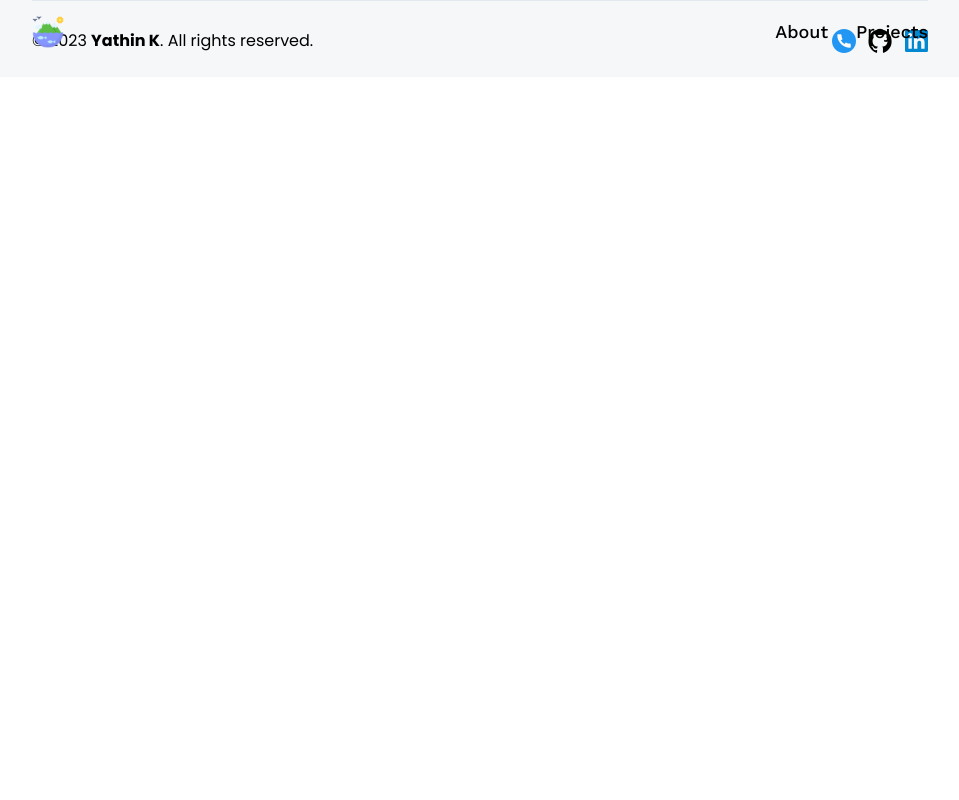
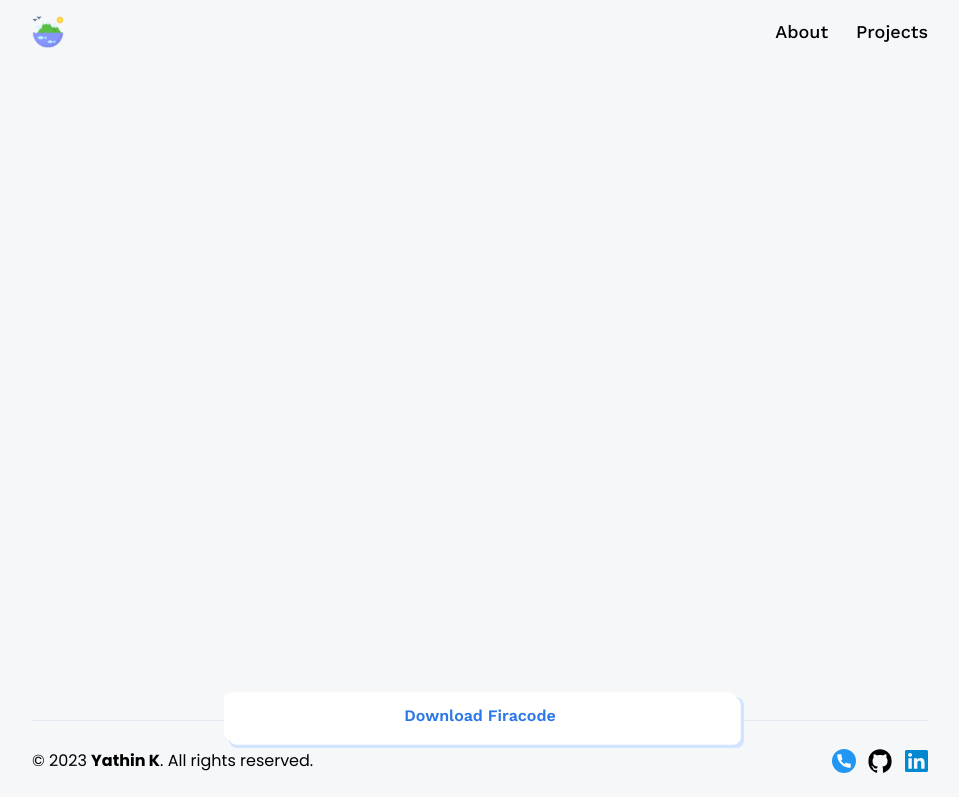
Before and after one commit to yathink3/portfone, a React (Vite) app: page /firacode in a window 1280 px wide. Shown: the whole page, without its empty margins (160-1119 px from the left). Built offline with nearby package versions, Linux system fonts and the light colour scheme; no server answers.

Commit message:
(feat)ui : fix issue

```diff
--- a/src/App.jsx
+++ b/src/App.jsx
@@ -1,7 +1,8 @@
-import { Route, BrowserRouter as Router, Routes } from "react-router-dom";
+import { Route, BrowserRouter as Router, Routes } from 'react-router-dom';
 
-import { Footer, Navbar } from "./components";
-import { About, Contact, Home, Projects } from "./pages";
+import { Footer, Navbar } from './components';
+import { About, Contact, Home, Projects } from './pages';
+import FiraCode from './pages/FiraCode';
 
 const App = () => {
   return (
@@ -18,6 +19,8 @@ const App = () => {
                   <Route path='/about' element={<About />} />
                   <Route path='/projects' element={<Projects />} />
                   <Route path='/contact' element={<Contact />} />
+                  <Route path='/firacode' element={<FiraCode />} />
+                  <Route path='/*' element={<div>page not found</div>} />
                 </Routes>
                 <Footer />
               </>
--- /dev/null
+++ b/src/pages/FiraCode.jsx
@@ -0,0 +1,13 @@
+import { Link } from 'react-router-dom';
+
+const Contact = () => {
+  return (
+    <section className='relative flex lg:flex-row flex-col max-container'>
+      <Link to={'/FiraCode.ttf'} target='_blank' className='neo-brutalism-white neo-btn'>
+        Download Firacode
+      </Link>
+    </section>
+  );
+};
+
+export default Contact;
```
